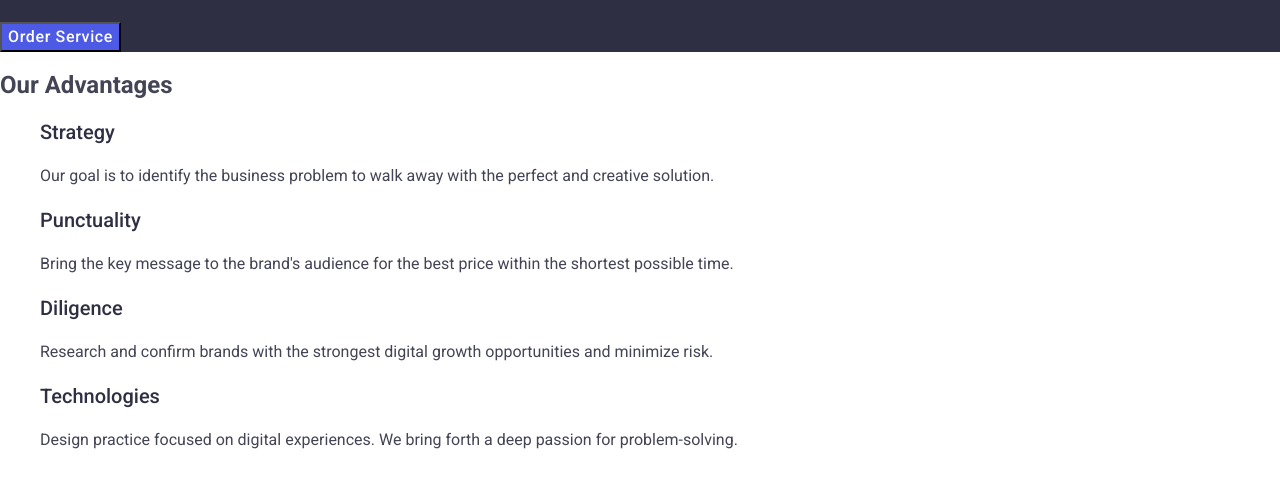
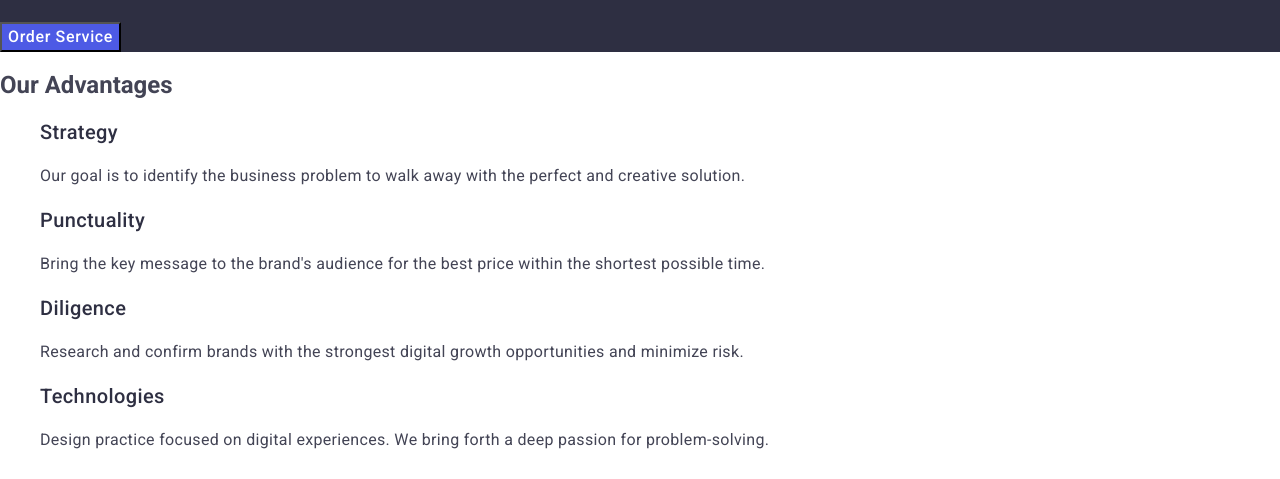
Before and after one commit to DvoILL/goit-markup-hw-02, a plain HTML site: page index.html in a window 1280 px wide. Shown: the part 304-783 px from the top of the page. Drawn offline with nearby package versions, Linux system fonts and the light colour scheme.

Commit message:
change 2 section

```diff
--- a/css/style.css
+++ b/css/style.css
@@ -97,20 +97,20 @@ address {
     background-color: #404BBF;
 }
 
-.advantages h3 {
+.advantages-list-title{
         font-weight: 500;
         font-size: 20px;
          line-height: 1.2;
-        letter-spacing: 2%;
+        letter-spacing: 0.02em;
         color: #2E2F42;
 
 }
 
-.advantages p {
+.advantages-list-text{
         font-weight: 400;
         font-size: 16px;
         line-height: 1.5;
-        letter-spacing: 2%;
+        letter-spacing: 0.02em;
         color: #434455;
 }
 
--- a/index.html
+++ b/index.html
@@ -55,32 +55,32 @@
       </section>
       <!-- Advantages -->
       <section class="advantages">
-        <h1>Our Advantages</h1>
+        <h2>Our Advantages</h2>
         <ul>
           <li>
-            <h3>Strategy</h3>
-            <p>
+            <h3 class="advantages-list-title">Strategy</h3>
+            <p class="advantages-list-text">
               Our goal is to identify the business problem to walk away with the
               perfect and creative solution.
             </p>
           </li>
           <li>
-            <h3>Punctuality</h3>
-            <p>
+            <h3 class="advantages-list-title">Punctuality</h3>
+            <p class="advantages-list-text">
               Bring the key message to the brand's audience for the best price
               within the shortest possible time.
             </p>
           </li>
           <li>
-            <h3>Diligence</h3>
-            <p>
+            <h3 class="advantages-list-title">Diligence</h3>
+            <p class="advantages-list-text">
               Research and confirm brands with the strongest digital growth
               opportunities and minimize risk.
             </p>
           </li>
           <li>
-            <h3>Technologies</h3>
-            <p>
+            <h3 class="advantages-list-title">Technologies</h3>
+            <p class="advantages-list-text">
               Design practice focused on digital experiences. We bring forth a
               deep passion for problem-solving.
             </p>
```
